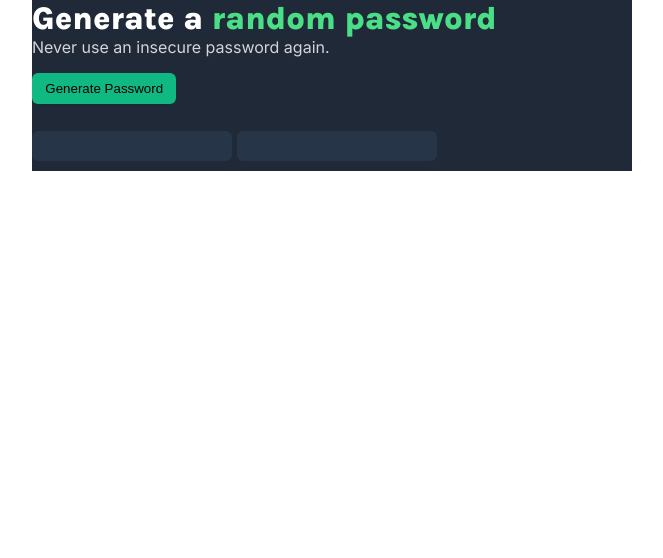
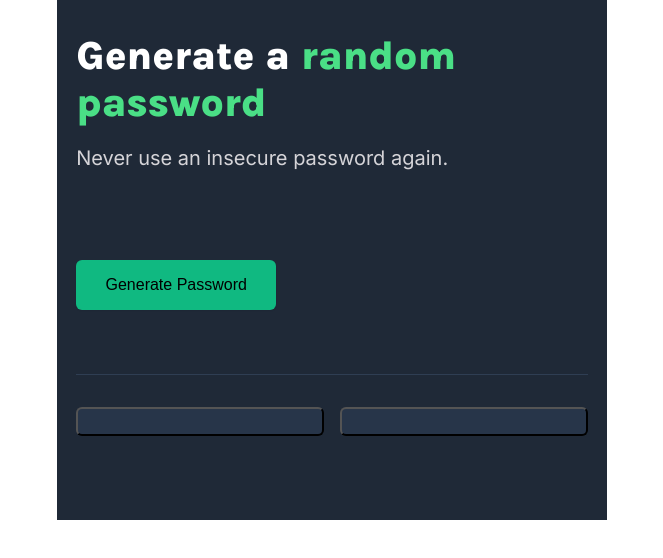
Before and after one commit to AhmadHamido/Password-Generator, a plain HTML site: page index.html in a window 1280 px wide. Shown: the whole page, without its empty margins (308-971 px from the left). Drawn offline with Linux system fonts and the light colour scheme.

Commit message:
Finished the layout completely

```diff
--- a/index.html
+++ b/index.html
@@ -16,10 +16,12 @@
     <div class="container">
       <h1>Generate a <span class="title-span">random password</span></h1>
       <p class="title-paragraph">Never use an insecure password again.</p>
-      <button id="password-generator">Generate Password</button>
+      <button class="password-btn" id="password-generator">
+        Generate Password
+      </button>
       <div class="passwords-wrapper">
-        <button id="password-el-1"></button>
-        <button id="password-el-2"></button>
+        <button class="password" id="password-el-1"></button>
+        <button class="password" id="password-el-2"></button>
       </div>
     </div>
   </body>
--- a/style.css
+++ b/style.css
@@ -15,6 +15,9 @@ Typography
 h1 {
   font-family: "Karla", sans-serif;
   color: #fff;
+  font-size: 2.5rem;
+  margin-bottom: 0.5em;
+  grid-row: 2;
 }
 
 .title-span {
@@ -23,36 +26,56 @@ h1 {
 
 .title-paragraph {
   color: #d5d4d8;
-  margin-bottom: 1em;
+  font-size: 1.25rem;
+  grid-row: 3;
 }
 
 /* === buttons === */
 
 button {
   border-radius: 6px;
+  font-weight: 500;
+  font-size: 1rem;
 }
 
-#password-generator {
+.password-btn {
   background: #10b981;
   box-shadow: 0px 1px 2px rgba(0, 0, 0, 0.05);
   border: none;
-  margin-bottom: 2em;
+  margin-bottom: 0.5em;
   padding: 0.6em 1em;
+  grid-row: 4;
+  grid-column: 2;
+  max-width: 200px;
+  max-height: 50px;
 }
 
-#password-el-1,
-#password-el-2 {
+.password {
   background: #273549;
-  width: 200px;
-  height: 30px;
   margin-bottom: 0.75em;
-  color: white;
-  border: none;
+  color: #fff;
+  /* border: none; */
 }
 
-#password-generator:hover {
+#password-el-1 {
+  margin-right: 0.5em;
+}
+
+#password-el-2 {
+  margin-left: 0.5em;
+}
+
+.password-btn:hover {
   background: #fff;
   color: #10b981;
+}
+
+/* === grid typography === */
+
+h1,
+.title-paragraph,
+.passwords-wrapper {
+  grid-column: 2 / -2;
 }
 
 /* =============
@@ -60,7 +83,20 @@ Layout
 ============ */
 
 .container {
-  max-width: 600px;
+  max-width: 550px;
   margin: 0 auto;
   background: #1f2937;
+  grid-template: 2em repeat(4, 1fr) 2em / 1.2em repeat(2, 1fr) 1.2em;
 }
+
+.container,
+.passwords-wrapper {
+  display: grid;
+}
+
+.passwords-wrapper {
+  border-top: 1px solid #2f3e53;
+  padding-top: 2em;
+  grid-row: 5;
+  grid-template: repeat(2, 1fr) / repeat(2, 1fr);
+}
```
